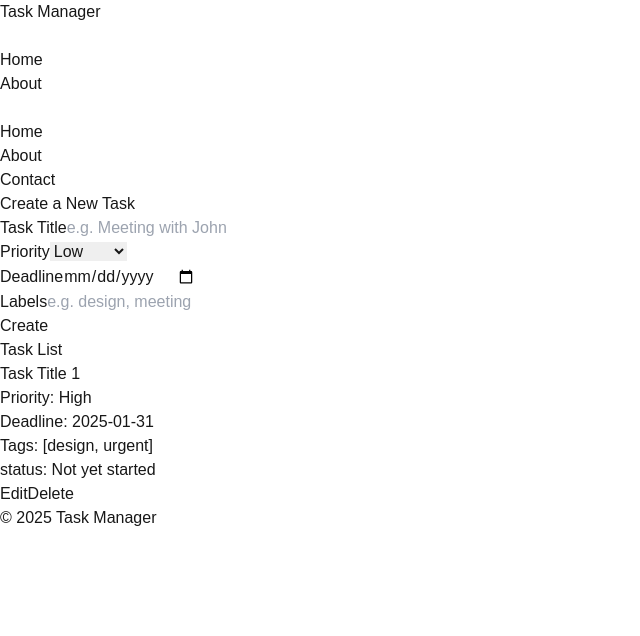
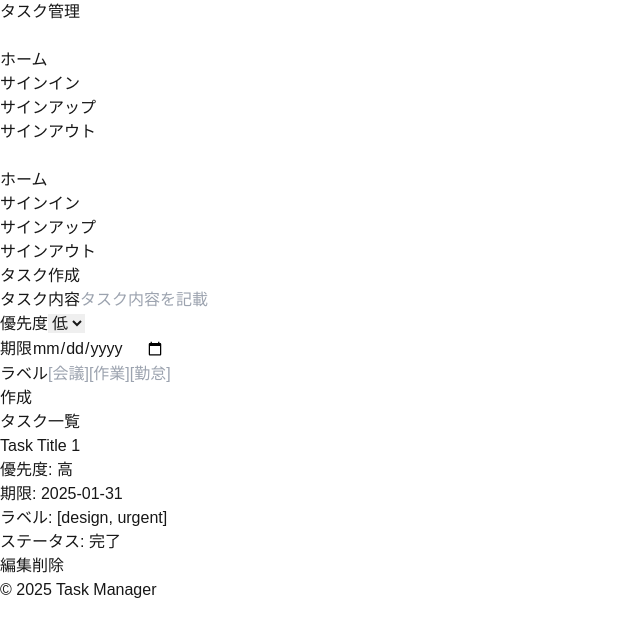
Before and after one commit to hono840/task-manager-app, a Next.js app: page / in a window 1280 px wide. Shown: the top 636 px of the page, without its empty margins (0-640 px from the left). Built offline with nearby package versions, Linux system fonts and the light colour scheme.

Commit message:
ヘッダー周り日修正

```diff
--- a/src/app/components/atoms/Logo.tsx
+++ b/src/app/components/atoms/Logo.tsx
@@ -2,7 +2,7 @@ import React from 'react'
 
 const Logo = () => {
   return (
-    <h1 className="text-xl font-bold">Task Manager</h1>
+    <h1 className="text-xl font-bold">タスク管理</h1>
   )
 }
 
--- a/src/app/components/molecules/ContentsWrapper.tsx
+++ b/src/app/components/molecules/ContentsWrapper.tsx
@@ -4,9 +4,9 @@ type Props = {
   className?: string
 }
 
-const ContentsWrapper = ({ children, className = 'max-w-7xl' }: PropsWithChildren<Props>) => {
+const ContentsWrapper = ({ children, className = 'max-w-3xl' }: PropsWithChildren<Props>) => {
   return (
-    <main className={`${className} w-full container mx-auto px-4 py-8`}>
+    <main className={`${className} w-full mx-auto px-4 py-8`}>
       {children}
     </main>
   )
--- a/src/app/components/molecules/HeaderMenuList.tsx
+++ /dev/null
@@ -1,20 +0,0 @@
-import React from 'react'
-
-const HeaderMenuList = () => {
-  return (
-    <ul className="hidden md:flex space-x-4">
-      <li>
-        <a href="#" className="hover:text-gray-400">
-          Home
-        </a>
-      </li>
-      <li>
-        <a href="#" className="hover:text-gray-400">
-          About
-        </a>
-      </li>
-    </ul>
-  )
-}
-
-export default HeaderMenuList
--- /dev/null
+++ b/src/app/components/molecules/HeaderMenuListPc.tsx
@@ -0,0 +1,31 @@
+import React from 'react'
+
+const HeaderMenuListPc = () => {
+  return (
+    // src/app/components/organisms/HeaderMenuSp.tsx
+    <ul className="hidden md:flex space-x-4">
+      <li>
+        <a href="#" className="hover:text-gray-400">
+          ホーム
+        </a>
+      </li>
+      <li>
+        <a href="/signIn" className="hover:text-gray-400">
+          サインイン
+        </a>
+      </li>
+      <li>
+        <a href="/signUp" className="hover:text-gray-400">
+          サインアップ
+        </a>
+      </li>
+      <li>
+        <a href="#" className="hover:text-gray-400">
+          サインアウト
+        </a>
+      </li>
+    </ul>
+  )
+}
+
+export default HeaderMenuListPc
--- /dev/null
+++ b/src/app/components/molecules/HeaderMenuListSp.tsx
@@ -0,0 +1,30 @@
+import React from 'react'
+
+const HeaderMenuListSp = () => {
+  return (
+    <ul className="flex flex-col gap-4">
+      <li>
+        <a href="#" className="hover:text-gray-400">
+          ホーム
+        </a>
+      </li>
+      <li>
+        <a href="/signIn" className="hover:text-gray-400">
+          サインイン
+        </a>
+      </li>
+      <li>
+        <a href="/signUp" className="hover:text-gray-400">
+          サインアップ
+        </a>
+      </li>
+      <li>
+        <a href="#" className="hover:text-gray-400">
+          サインアウト
+        </a>
+      </li>
+    </ul>
+  )
+}
+
+export default HeaderMenuListSp
--- a/src/app/components/molecules/SelectElement.tsx
+++ b/src/app/components/molecules/SelectElement.tsx
@@ -3,9 +3,9 @@ import React from 'react'
 const SelectElement = () => {
   return (
     <select className="w-full rounded p-2 text-gray-900">
-      <option value="low">Low</option>
-      <option value="medium">Medium</option>
-      <option value="high">High</option>
+      <option value="low">低</option>
+      <option value="medium">中</option>
+      <option value="high">高</option>
     </select>
   )
 }
--- a/src/app/components/organisms/HeaderMenuSp.tsx
+++ b/src/app/components/organisms/HeaderMenuSp.tsx
@@ -1,4 +1,5 @@
 import React, { FC } from 'react'
+import HeaderMenuListSp from '../molecules/HeaderMenuListSp'
 
 type Props = {
   isOpen: boolean
@@ -32,23 +33,7 @@ const HeaderMenuSp: FC<Props> = ({ isOpen, onClick }) => {
 
       {/* メニュー項目例 */}
       <nav className="px-4 flex-grow">
-        <ul className="space-y-4">
-          <li>
-            <a href="#" className="block hover:text-gray-400">
-              Home
-            </a>
-          </li>
-          <li>
-            <a href="#" className="block hover:text-gray-400">
-              About
-            </a>
-          </li>
-          <li>
-            <a href="#" className="block hover:text-gray-400">
-              Contact
-            </a>
-          </li>
-        </ul>
+        <HeaderMenuListSp />
       </nav>
     </div>
   )
--- a/src/app/components/templates/Header.tsx
+++ b/src/app/components/templates/Header.tsx
@@ -2,7 +2,7 @@ import React, { FC } from 'react'
 import ThreeLineIcon from '../atoms/icons/ThreeLineIcon'
 import HamburgerButton from '../atoms/HamburgerButton'
 import Logo from '../atoms/Logo'
-import HeaderMenuList from '../molecules/HeaderMenuList'
+import HeaderMenuListPc from '../molecules/HeaderMenuListPc'
 
 type Props = {
   onClick: () => void
@@ -11,7 +11,7 @@ type Props = {
 const Header: FC<Props> = ({ onClick }) => {
   return (
     <header className="border-b border-gray-700">
-      <div className="max-w-7xl mx-auto px-4 py-4">
+      <div className="max-w-3xl mx-auto px-4 py-4">
         <div className="flex items-center justify-between">
           {/* ロゴ */}
           <Logo />
@@ -22,7 +22,7 @@ const Header: FC<Props> = ({ onClick }) => {
               <ThreeLineIcon />
             </HamburgerButton>
             {/* 通常メニュー: md以上の画面幅で表示 */}
-            <HeaderMenuList />
+            <HeaderMenuListPc />
           </nav>
         </div>
       </div>
--- a/src/app/components/templates/HomeTemplate.tsx
+++ b/src/app/components/templates/HomeTemplate.tsx
@@ -40,42 +40,42 @@ const HomeTemplate = () => {
       <ContentsWrapper>
         {/* タスク作成フォーム */}
         <Section>
-          <SectionTitle>Create a New Task</SectionTitle>
+          <SectionTitle>タスク作成</SectionTitle>
           <Form>
             <InputArea
-              labelName="Task Title"
+              labelName="タスク内容"
               type="text"
-              placeholder='e.g. Meeting with John'
+              placeholder='タスク内容を記載'
             />
             <SelectArea
-              labelName='Priority'
+              labelName='優先度'
             />
             <InputArea
-              labelName="Deadline"
+              labelName="期限"
               type="date"
             />
             <InputArea
-              labelName="Labels"
+              labelName="ラベル"
               type="text"
-              placeholder="e.g. design, meeting" />
-            <PrimaryButton type='submit' buttonName='Create' />
+              placeholder="[会議][作業][勤怠]" />
+            <PrimaryButton type='submit' buttonName='作成' />
           </Form>
         </Section>
         {/* タスク一覧 */}
         <Section>
-          <SectionTitle>Task List</SectionTitle>
+          <SectionTitle>タスク一覧</SectionTitle>
           <TaskList>
             <TaskListItem>
               <div>
                 <p className="font-semibold">Task Title 1</p>
-                <SmallText>Priority: High</SmallText>
-                <SmallText>Deadline: 2025-01-31</SmallText>
-                <SmallText>Tags: [design, urgent]</SmallText>
-                <SmallText>status: Not yet started</SmallText>
+                <SmallText>優先度: 高</SmallText>
+                <SmallText>期限: 2025-01-31</SmallText>
+                <SmallText>ラベル: [design, urgent]</SmallText>
+                <SmallText>ステータス: 完了</SmallText>
               </div>
               <div className="mt-2 flex gap-2 border-t border-gray-700 pt-4 sm:border-none sm:mt-0 sm:pt-0">
-                <VariantButton type='button' status='info'>Edit</VariantButton>
-                <VariantButton type='button' status='alert'>Delete</VariantButton>
+                <VariantButton type='button' status='info'>編集</VariantButton>
+                <VariantButton type='button' status='alert'>削除</VariantButton>
               </div>
             </TaskListItem>
           </TaskList>
```
Also changed, not shown: src/app/components/organisms/AuthSwitchLink.tsx (added, +21 -0 lines), src/app/signIn/page.tsx (+9 -11 lines), src/app/signUp/page.tsx (+9 -10 lines).
